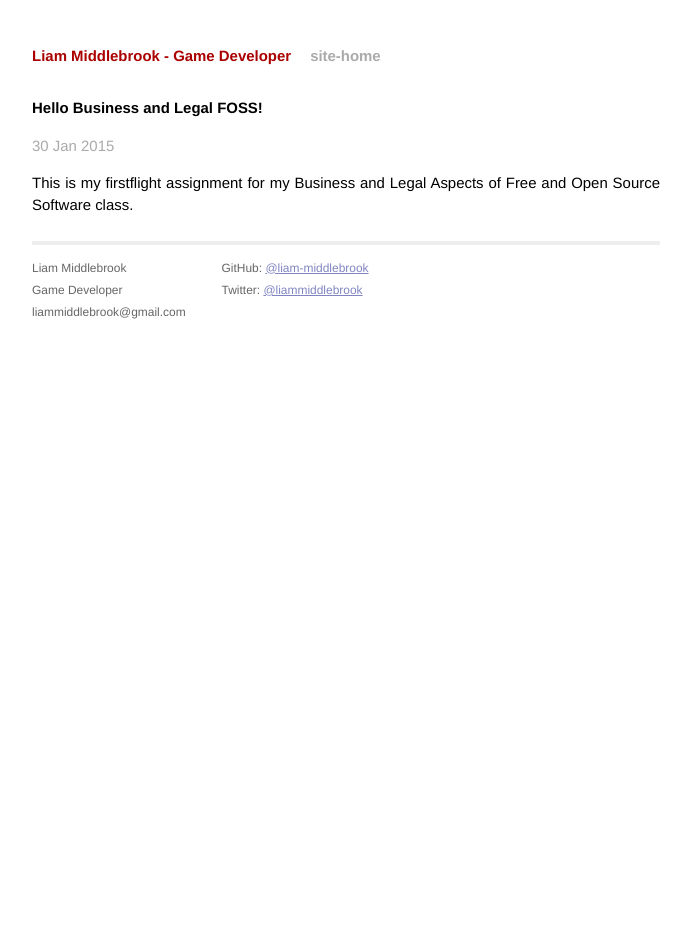
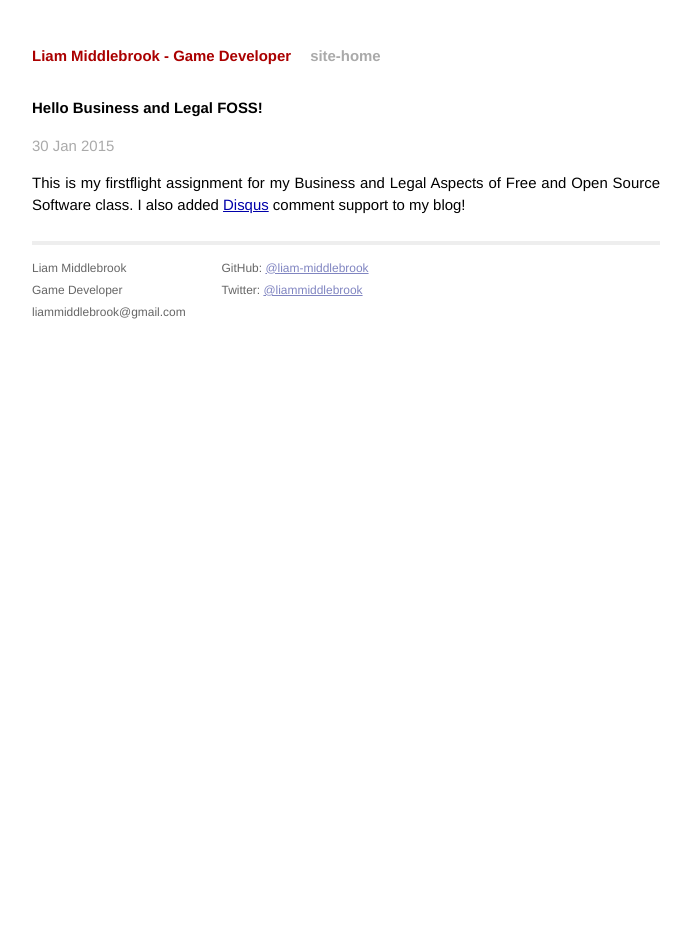
Before and after one commit to liam-middlebrook/blog, a Jekyll site: the page built from _posts/2015-01-30-hello-world-2.markdown, in a window 1280 px wide. Shown: the whole page, without its empty margins (294-985 px from the left). Built offline with Jekyll 4.4.1, drawn with Linux system fonts in a browser that asks for light colours; Markdown is read by kramdown in place of the engine named in the settings; comment, search, counter and statistics services are not loaded.

Commit message:
Updated firstflight

```diff
--- a/_posts/2015-01-30-hello-world-2.markdown
+++ b/_posts/2015-01-30-hello-world-2.markdown
@@ -5,4 +5,5 @@ tags: [BNLFOSS]
 ---
 
 This is my firstflight assignment for my Business and Legal Aspects
-of Free and Open Source Software class.
+of Free and Open Source Software class. I also added
+[Disqus](http://disqus.com) comment support to my blog!
```
